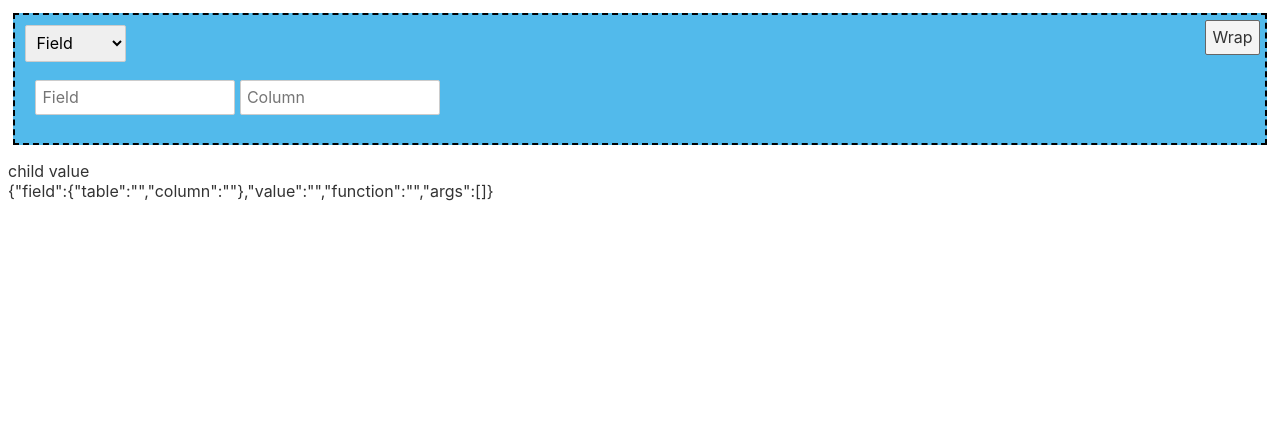
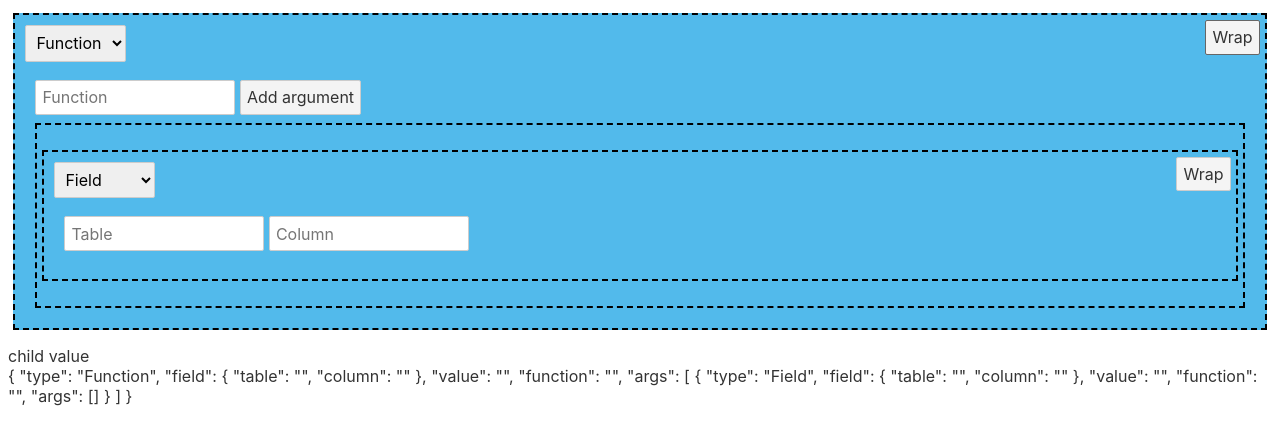
Before and after one commit to khbrendle/mast-ui, a Svelte app: page / in a window 1280 px wide. Both pictures are taken after a click on the button "Wrap". Shown: the top 444 px of the page. Built offline with nearby package versions, Linux system fonts and the light colour scheme.

Commit message:
column object fully recursive and accepting json string

```diff
--- a/src/App.svelte
+++ b/src/App.svelte
@@ -1,15 +1,23 @@
 <script>
-		import ColumnMappingComponent from "./ColumnMappingComponent.svelte";
-		import { ColumnMappingValue } from "./objects.js";
+	import { onMount, beforeUpdate } from "svelte";
+	import ColumnMappingComponent from "./ColumnMappingComponent.svelte";
+	import { ColumnMappingValue } from "./objects.js";
 
-		let child_value = new ColumnMappingValue().newField();
-		$: child_value = child_value; // this will make sure the value gets updated on change
+	// 3 level nesting
+	// let input =
+	//   '{"type":"Function","field":{"table":"","column":""},"value":"","function":"f.concat","args":[{"type":"Function","field":{"table":"","column":""},"value":"","function":"f.lit","args":[{"type":"Value","field":{"table":"","column":""},"value":"static text","function":"","args":[]}]}]}';
+	// start empty
+	var input = "";
+	let child_value =
+	  input === ""
+	    ? new ColumnMappingValue()
+	    : new ColumnMappingValue().fromJSON(input);
+	$: child_value = child_value; // this will make sure the value gets updated on change
 </script>
-
 
 <div >
 	<ColumnMappingComponent bind:props={child_value} />
 	<p> child value<br>
-	{JSON.stringify(child_value)}
+	{JSON.stringify(child_value, null, 2)}
 	</p>
 </div>
--- a/src/ColumnMappingComponent.svelte
+++ b/src/ColumnMappingComponent.svelte
@@ -1,9 +1,8 @@
 <script>
+  import { onMount, beforeUpdate } from "svelte";
   import { ColumnMappingValue } from "./objects.js";
-  export let props = ColumnMappingValue;
+  export let props = new ColumnMappingValue().newField();
   $: props = props;
-
-  let selected = "Field";
 
   let mappingTypes = [
     { id: 1, text: "Field" },
@@ -16,33 +15,37 @@
   };
 
   let handleSelectType = e => {
-    console.log(e.target.value);
+    console.log("handling select");
     props = new ColumnMappingValue().fromType(e.target.value);
   };
+
+  function handleWrap() {
+    props = new ColumnMappingValue().newWrapper(props);
+  }
 </script>
 
-<div id='outer'>
-  <select id='type-select' bind:value={selected} on:change={handleSelectType}>
+<div class='outer'>
+  <select class='type-select' bind:value={props.type} on:change={handleSelectType}>
     {#each mappingTypes as type}
       <option id={type.id} value={type.text}>
         {type.text}
       </option>
     {/each}
   </select>
-  <button id='wrap-button'>Wrap</button>
-  <div id="inner">
-  {#if selected === 'Field'}
-    <input id="field_table" placeholder='Field' bind:value={props.field.table}>
-    <input id="field_column" placeholder='Column' bind:value={props.field.column}>
-  {:else if selected === 'Value'}
+  <button class='wrap-button' type='button' on:click={handleWrap}>Wrap</button>
+  <div class="inner">
+  {#if props.type === 'Field'}
+    <input class="field_table" placeholder='Table' bind:value={props.field.table}>
+    <input class="field_column" placeholder='Column' bind:value={props.field.column}>
+  {:else if props.type === 'Value'}
       <input id="value" placeholder="Value" bind:value={props.value}>
-  {:else if selected === 'Function'}
-    <input id="function" placeholder="Function" bind:value={props.function}>
+  {:else if props.type === 'Function'}
+    <input class="function" placeholder="Function" bind:value={props.function}>
 
     <button type='button' on:click={handleAddArgument}>Add argument</button>
-    <div id='func-args' bind:this={props.args}>
+    <div class='func-args' >
       {#each props.args as arg}
-        <svelte:self props={arg}/>
+        <svelte:self bind:props={arg}/>
       {/each}
     </div>
   {:else }
@@ -56,30 +59,32 @@
 	  right: 10px;
 	  width: 200px;
 	}
-					#type-select {
+	.type-select {
 	  position: relative;
 	  left: 10px;
 	  top: 10px;
 	}
-					#inner {
+	.inner {
 	  /* display: flex; */
 	  background-color: #52baeb;
 	  margin: 10px;
 	  padding: 10px;
 	}
-					#outer {
+	.outer {
 	  background-color: #52baeb;
 	  margin: 5px;
 	  border-color: black;
 	  border-style: dashed;
 	  border-width: 2px;
 	}
-					#func-args {
+	.func-args {
 	  border-color: black;
 	  border-style: dashed;
 	  border-width: 2px;
+	  padding-top: 20px;
+	  padding-bottom: 20px;
 	}
-					#wrap-button {
+	.wrap-button {
 	  float: right;
 	  margin: 5px;
 	}
--- a/src/objects.js
+++ b/src/objects.js
@@ -1,23 +1,65 @@
 export class ColumnMappingValue {
-  constructor(table, column, value, func, args) {
-    this.field = {table: table, column: column};
-    this.value = value;
-    this.function = func;
-    this.args = args;
+  constructor(type, table, column, value, func, args) {
+    // console.log("start constructing");
+    this.type = type === undefined ? 'Field' : type; // defaulting to field
+    this.field = {
+      table: table === undefined ? '' : table,
+      column: column === undefined ? '' : column
+    };
+    this.value = value === undefined ? '' : value;
+    this.function = func === undefined ? '' : func;
+    this.args = args === undefined ? [] : args;
+    // console.log("end constructing: ", this)
+  }
+  // create new field object
+  // mostly used to reset if object type is changed
+  newField () {
+    console.log("creating new field object");
+    return new ColumnMappingValue('Field', '', '', '', '', [])
+  }
+  // newBlank () {
+  //   console.log("creating new blank object");
+  //   return new ColumnMappingValue('', '', '', '', '', [])
+  // }
+  // create new value object
+  // mostly used to reset if object type is changed
+  newValue () {
+    console.log("creating new value object");
+    return new ColumnMappingValue('Value', '', '', '', '', [])
+  }
+  // create new function object
+  // mostly used to reset if object type is changed
+  newFunction () {
+    console.log("creating new function object");
+    return new ColumnMappingValue('Function', '', '', '', '', [new ColumnMappingValue().newField()])
+  }
+  // create wrapper around an object
+  // this just pushes the current object into an argument of an un-named function
+  newWrapper (arg) {
+    console.log("creating new wrapper object for type ", arg.type);
+    console.log("input instance of Array? ", arg instanceof Array)
+    console.log("input instance of ColumnMappingValue? ", arg instanceof ColumnMappingValue)
+    return new ColumnMappingValue('Function', '', '', '', '', [arg])
+  }
+  fromJSON (x) {
+    console.log("creating object from string");
+    let o = JSON.parse(x);
+    return new ColumnMappingValue().fromObject(o)
+  }
+  fromObject (o) {
+    console.log("creating object from js object");
+    return new ColumnMappingValue(
+      o.type === undefined ? '' : o.type,
+      o.field.table === undefined ? '' : o.field.table,
+      o.field.column === undefined ? '' : o.field.column,
+      o.value === undefined ? '' : o.value,
+      o.function === undefined ? '' : o.function,
+      o.args === undefined ? [] : o.args.map( x => new ColumnMappingValue().fromObject(x))
+    )
+
   }
 
-  newField() {
-    return new ColumnMappingValue('', '', '', '', [])
-  }
-
-  newValue() {
-    return new ColumnMappingValue('', '', '', '', [])
-  }
-
-  newFunction() {
-    return new ColumnMappingValue('', '', '', '', [new ColumnMappingValue().newField()])
-  }
-
+  // based on a type, initialize the correct values and reset any that may have existed
   fromType(type) {
     switch (type) {
       case 'Field':
```
Lines whose indentation alone changed are shown as unchanged.
